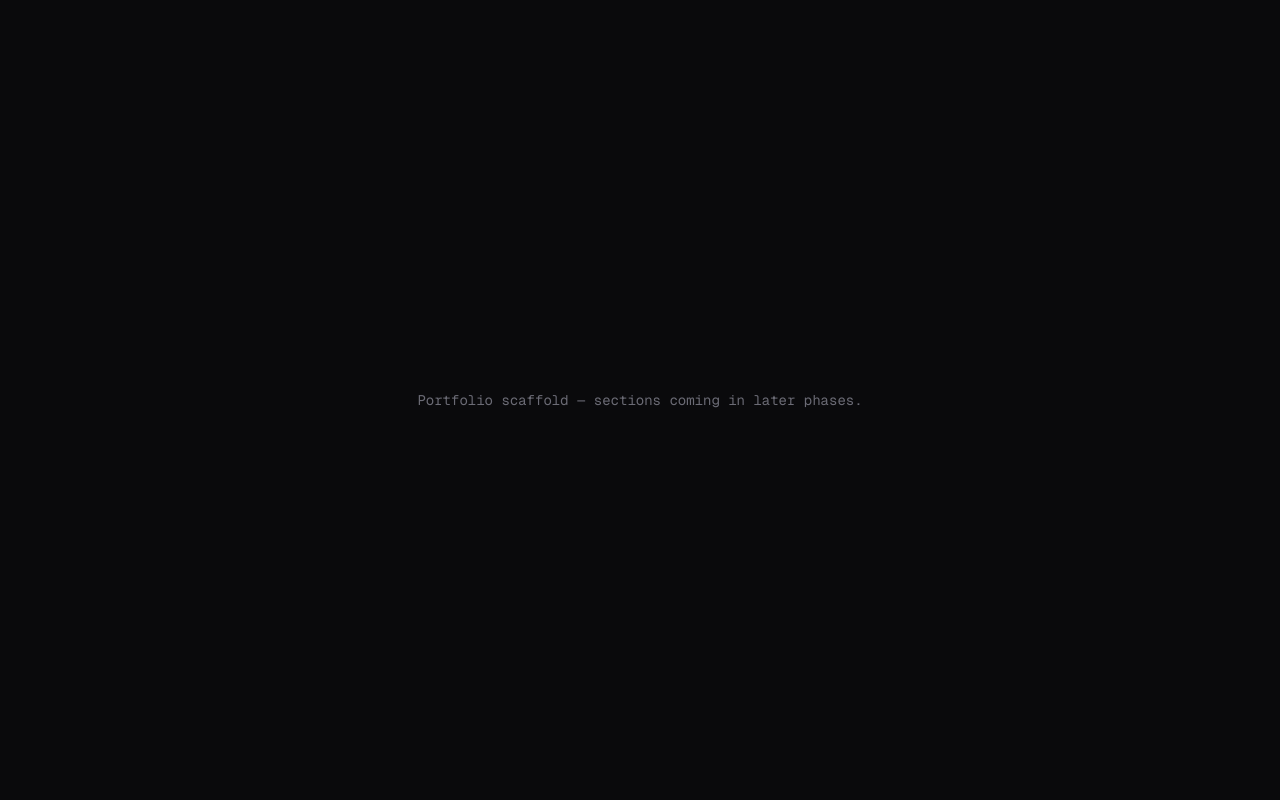
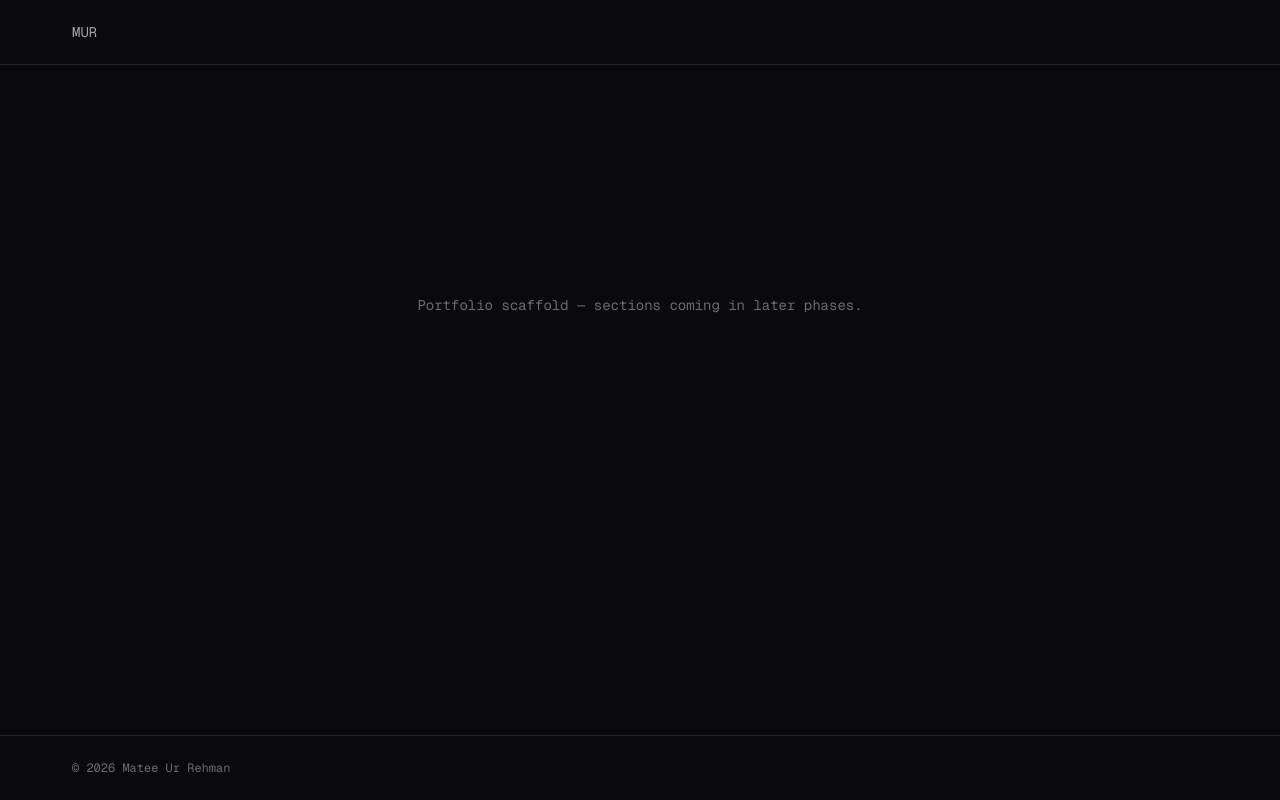
Before and after one commit to Matee-ur-Rehman/Personal-Portfolio, a Next.js app: page / in a window 1280 px wide. Built offline with nearby package versions, Linux system fonts and the light colour scheme.

Commit message:
feat: add base layout shell with header, footer, and content container

```diff
--- a/src/app/layout.tsx
+++ b/src/app/layout.tsx
@@ -1,3 +1,5 @@
+import Header from "@/components/layout/Header";
+import Footer from "@/components/layout/Footer";
 import type { Metadata } from "next";
 import { Geist, Geist_Mono, Inter } from "next/font/google";
 import "./globals.css";
@@ -30,7 +32,11 @@ export default function RootLayout({ children }: LayoutProps<"/">) {
       className={`${geistSans.variable} ${geistMono.variable} ${inter.variable} h-full antialiased`}
       suppressHydrationWarning
     >
-      <body className="min-h-full flex flex-col">{children}</body>
+      <body className="min-h-full flex flex-col">
+  <Header />
+  <main className="flex-1">{children}</main>
+  <Footer />
+</body>
     </html>
   );
 }
--- a/src/app/page.tsx
+++ b/src/app/page.tsx
@@ -1,9 +1,11 @@
+import Container from "@/components/layout/Container";
+
 export default function Home() {
   return (
-    <main className="flex min-h-screen items-center justify-center">
+    <Container className="flex min-h-[60vh] items-center justify-center">
       <p className="font-mono text-sm text-text-tertiary">
         Portfolio scaffold — sections coming in later phases.
       </p>
-    </main>
+    </Container>
   );
 }
--- /dev/null
+++ b/src/components/layout/Container.tsx
@@ -0,0 +1,19 @@
+import type { ReactNode } from "react";
+
+interface ContainerProps {
+  children: ReactNode;
+  className?: string;
+}
+
+/**
+ * Shared content wrapper. Every section uses this to stay aligned to the
+ * same max-width and horizontal padding — defined once here so spacing
+ * never drifts between sections.
+ */
+export default function Container({ children, className = "" }: ContainerProps) {
+  return (
+    <div className={`mx-auto w-full max-w-[1200px] px-6 md:px-8 ${className}`}>
+      {children}
+    </div>
+  );
+}
--- /dev/null
+++ b/src/components/layout/Footer.tsx
@@ -0,0 +1,17 @@
+import Container from "@/components/layout/Container";
+
+/**
+ * Minimal footer shell. Content stays intentionally sparse per Phase 1 —
+ * expanded only if a real need arises later.
+ */
+export default function Footer() {
+  return (
+    <footer className="border-t border-border-subtle">
+      <Container className="flex h-16 items-center">
+        <p className="font-mono text-xs text-text-tertiary">
+          © {new Date().getFullYear()} Matee Ur Rehman
+        </p>
+      </Container>
+    </footer>
+  );
+}
--- /dev/null
+++ b/src/components/layout/Header.tsx
@@ -0,0 +1,16 @@
+import Container from "@/components/layout/Container";
+
+/**
+ * Structural placeholder only. Sticky/scroll behavior, real nav links,
+ * mobile menu, and the theme toggle are implemented in Phase 5.
+ */
+export default function Header() {
+  return (
+    <header className="border-b border-border-subtle">
+      <Container className="flex h-16 items-center justify-between">
+        <span className="font-mono text-sm text-text-secondary">MUR</span>
+        <nav aria-label="Primary" />
+      </Container>
+    </header>
+  );
+}
```
